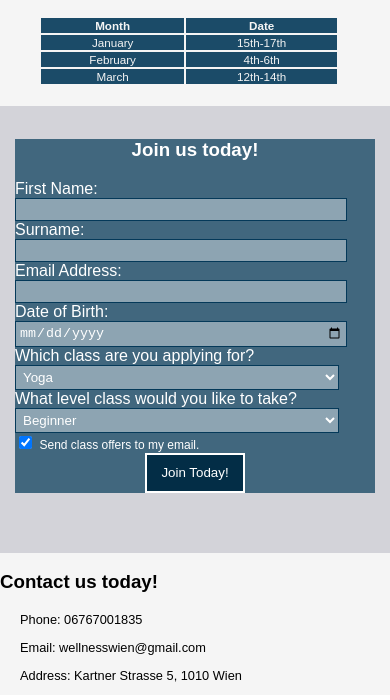
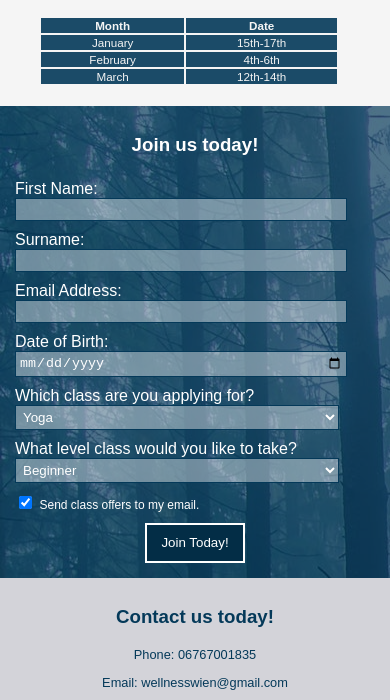
Before and after one commit to emm-aah/wellness-wien, a plain HTML site: page index.html in a window 390 px wide. Shown: the part 3307-4007 px from the top of the page. Drawn offline with Linux system fonts and the light colour scheme.

Commit message:
add css styles to form section for mobile

```diff
--- a/assets/css/style.css
+++ b/assets/css/style.css
@@ -163,12 +163,15 @@ p {
     background-color: #d3d3d9;
 }
 
-/*Contact info*/
 
-#contactinfo {
-    background-color: #d3d3d9;
-    color: #043959;
-    padding: 15px 15px 60px;
+
+
+
+/*Form Styles*/
+
+.woods-img {
+    background-image: url(../images/pexels-pixabay-247421.jpg);
+
 }
 
 #contactinfo h3 {
@@ -176,16 +179,23 @@ p {
 }
 
 
-
-/*Form Styles*/
-
-
 #form-box {
-
     position: relative;
     color: #ffffff;
     background-color: rgba(4, 57, 89, 0.7);
+    padding: 10px;
 
+}
+
+#form-box div {
+    padding: 5px;
+}
+
+.contact {
+    background-color: #d3d3d9;
+    color:#043959;
+    text-align: center;
+    padding: 10px;
 }
 
 .input-text {
--- a/index.html
+++ b/index.html
@@ -299,8 +299,8 @@
                     </div>
                 </div>
             </section>
-                    <section id="contactinfo">
-                        <div class="woods-img"></div>
+            <section id="contactinfo">
+                        <div class="woods-img">
                             <div id="form-box">
                                 <h3>Join us today!</h3>
                                 <form action="https://formdump.codeinstitute.net" method="POST">
@@ -351,11 +351,9 @@
                                 </form>
                             </div>
                         </div>
-                    </section>
             <!--Contact information-->
-
+            <div class="contact">
                 <h3>Contact us today!</h3>
-                <div id="contact">
                     <p>Phone: 06767001835</p>
                     <p>Email: wellnesswien@gmail.com</p>
                     <p>Address: Kartner Strasse 5, 1010 Wien</p>
```
